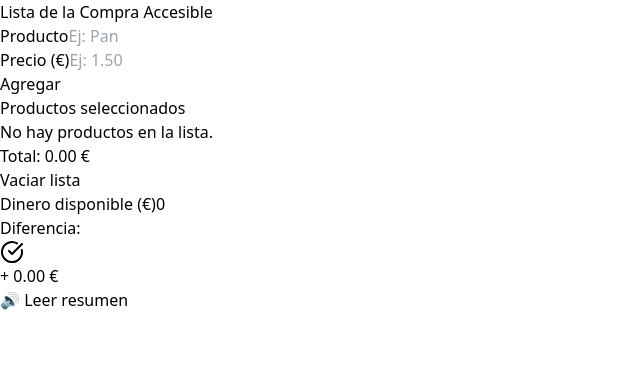
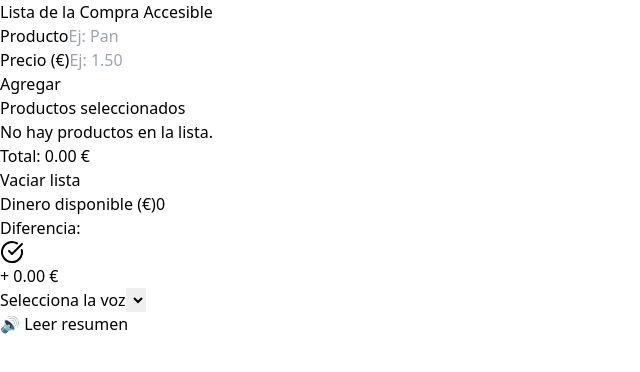
Before and after one commit to ezequiel9git/CompraAccesible, a React (Vite) app in the folder lista-compra-accesible/: page / in a window 1280 px wide. Shown: the top 372 px of the page, without its empty margins (0-640 px from the left). Built offline with nearby package versions, Linux system fonts and the light colour scheme.

Commit message:
Implementación de diferentes voces

```diff
--- a/lista-compra-accesible/src/components/LectorVoz.jsx
+++ b/lista-compra-accesible/src/components/LectorVoz.jsx
@@ -1,6 +1,34 @@
+import { useEffect, useState } from "react";
+
 function LectorVoz({ total, dineroDisponible }) {
+  const [vocesDisponibles, setVocesDisponibles] = useState([]);
+  const [vozSeleccionada, setVozSeleccionada] = useState(null);
+
   const diferencia = dineroDisponible - total;
   const esSuficiente = diferencia >= 0;
+
+  // Cargar voces al iniciar
+  useEffect(() => {
+    const cargarVoces = () => {
+      const voces = speechSynthesis.getVoices();
+      const vocesES = voces.filter((v) => v.lang.startsWith("es"));
+
+      setVocesDisponibles(vocesES);
+
+      // Si no hay una voz seleccionada, elegimos una preferida
+      if (!vozSeleccionada && vocesES.length > 0) {
+        const preferida =
+          vocesES.find((v) => v.name.includes("Google")) || vocesES[0];
+        setVozSeleccionada(preferida);
+      }
+    };
+
+    // Esperar a que se carguen las voces (en algunos navegadores es asíncrono)
+    if (typeof speechSynthesis !== "undefined") {
+      speechSynthesis.onvoiceschanged = cargarVoces;
+      cargarVoces();
+    }
+  }, []);
 
   const leerResumen = () => {
     const mensaje = `El total de la compra es ${total.toFixed(2)} euros.
@@ -8,12 +36,35 @@ function LectorVoz({ total, dineroDisponible }) {
       ${esSuficiente ? "Le alcanza el dinero." : "No le alcanza el dinero."}`;
 
     const utterance = new SpeechSynthesisUtterance(mensaje);
-    utterance.lang = "es-ES"; // español de España
+    utterance.lang = vozSeleccionada?.lang || "es-ES";
+
+    if (vozSeleccionada) {
+      utterance.voice = vozSeleccionada;
+    }
+
     speechSynthesis.speak(utterance);
   };
 
   return (
-    <div className="w-full max-w-2xl mx-auto mt-4 text-center">
+    <div className="w-full max-w-2xl mx-auto mt-4 text-center space-y-4">
+      <div>
+        <label className="block mb-1 font-medium">Selecciona la voz</label>
+        <select
+          onChange={(e) => {
+            const voice = vocesDisponibles.find((v) => v.name === e.target.value);
+            setVozSeleccionada(voice);
+          }}
+          value={vozSeleccionada?.name || ""}
+          className="w-full sm:w-auto p-2 border rounded-lg"
+        >
+          {vocesDisponibles.map((voz) => (
+            <option key={voz.name} value={voz.name}>
+              {voz.name} ({voz.lang})
+            </option>
+          ))}
+        </select>
+      </div>
+
       <button
         onClick={leerResumen}
         className="bg-blue-600 hover:bg-blue-700 text-white font-medium py-2 px-4 rounded-lg"
@@ -26,4 +77,5 @@ function LectorVoz({ total, dineroDisponible }) {
 
 export default LectorVoz;
 // Este componente permite al usuario escuchar un resumen de la compra actual.
-// Incluye el total de la compra, el dinero disponible y si es suficiente o no.
+// Permite seleccionar una voz y leer el total de la compra y el dinero disponible.
+// Utiliza la API de Speech Synthesis del navegador para leer el texto en voz alta.
```
